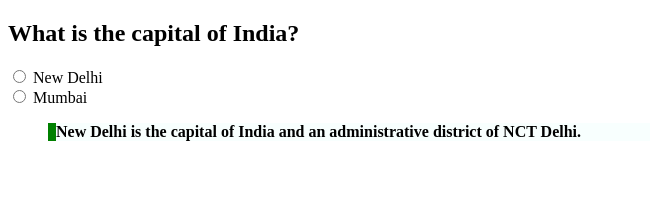
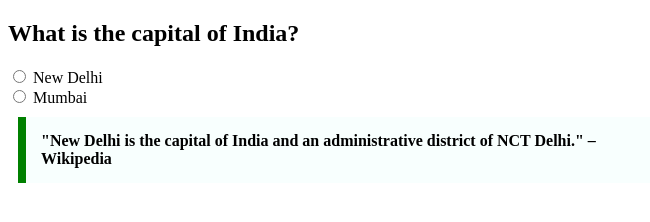
Before and after one commit to acciojob/trivia-Piyush7408407994, a website: page main.html in a window 1280 px wide. Shown: the whole page, without its empty margins (0-650 px from the left). Drawn offline with Linux system fonts and the light colour scheme.

Commit message:
created a submission

```diff
--- a/main.html
+++ b/main.html
@@ -1,36 +1,38 @@
 <!DOCTYPE html>
-
-<html>
-
+<html lang="en">
 <head>
+  <meta charset="UTF-8">
+  <title>Quiz Question</title>
   <style>
-		blockquote{
-			max-width: Around 600px;
-			Margin: Approximately 10px;
-			Padding: Around 15px;
-			Border-left: 8px solid green;
-			Background-color: #F8FFFe;
-			Font-weight: Bold;
+    blockquote {
+      max-width: 600px;
+      margin: 10px;
+      padding: 15px;
+      border-left: 8px solid green;
+      background-color: #f8fffe;
+      font-weight: bold;
     }
   </style>
-	<link rel="stylesheet" href="styles.css">
 </head>
+<body>
 
-<body>
-	<!-- the entire body must be written by student -->
+  <!-- Question -->
   <h2>What is the capital of India?</h2>
+
+  <!-- Options -->
   <form>
-	<input type="radio" name="abc">
-	<label>New Delhi</label><br>
-	<input type="radio" name="abc">
-	<label>Mumbai</label>
+    <label>
+      <input type="radio" name="capital" value="newdelhi"> New Delhi
+    </label><br>
+    <label>
+      <input type="radio" name="capital" value="mumbai"> Mumbai
+    </label>
   </form>
+
+  <!-- Quotation with styling -->
   <blockquote cite="https://en.wikipedia.org/wiki/New_Delhi">
-		New Delhi is the capital of India and an administrative district of NCT Delhi.
+    "New Delhi is the capital of India and an administrative district of NCT Delhi." – Wikipedia
   </blockquote>
-    <script type="text/javascript" src="./script.js">
-</script>
 
 </body>
-
 </html>
```
Lines whose indentation alone changed are shown as unchanged.
